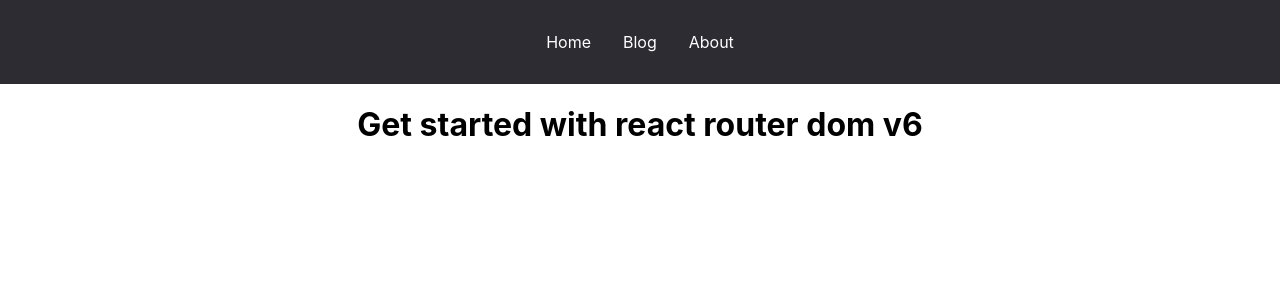
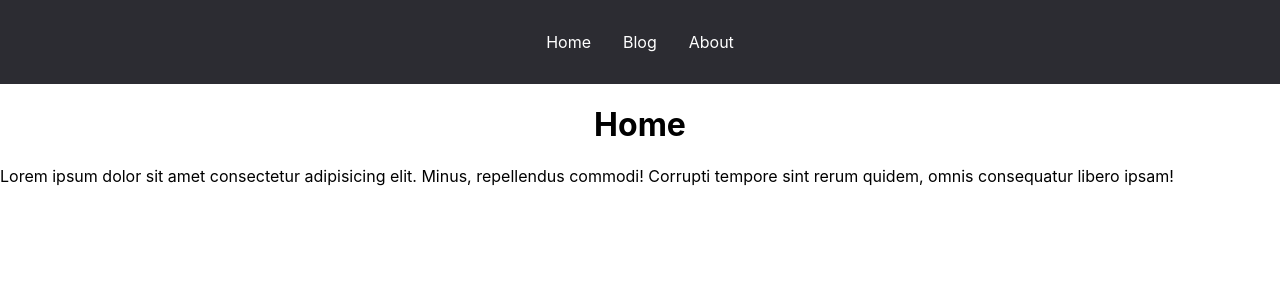
Before and after one commit to ValeraKaktotak/react-router-dom-v6, a React (Create React App) app: page / in a window 1280 px wide. Shown: the top 300 px of the page. Built offline with nearby package versions, Linux system fonts and the light colour scheme.

Commit message:
added base routing Routes/Route/Link

```diff
--- a/src/App.js
+++ b/src/App.js
@@ -1,18 +1,24 @@
+import { Routes, Route, Link } from "react-router-dom";
+import { About } from "./pages/Aboutpage";
+import { Blog } from "./pages/Blogpage";
+import { Home } from "./pages/Homepage";
+import { Notfound } from "./pages/Notfoundpage";
 import "./App.css";
 
 function App() {
   return (
     <>
       <header>
-        <a href="/">Home</a>
-        <a href="/posts">Blog</a>
-        <a href="/about">About</a>
+        <Link to="/">Home</Link>
+        <Link to="/posts">Blog</Link>
+        <Link to="/about">About</Link>
       </header>
-      <div>
-        <h1>
-          Get started with react router dom v6
-        </h1>
-      </div>
+      <Routes>
+        <Route path="/" element={<Home />} />
+        <Route path="/posts" element={<Blog />} />
+        <Route path="/about" element={<About />} />
+        <Route path="*" element={<Notfound />} />
+      </Routes>
     </>
   );
 }
--- a/src/pages/Notfoundpage.jsx
+++ b/src/pages/Notfoundpage.jsx
@@ -1,10 +1,12 @@
+import{ Link } from 'react-router-dom'
+
 export const Notfound = () => {
   return (
     <div>
       <h1>Notfound</h1>
       <p>
         Lorem ipsum, dolor sit amet consectetur adipisicing elit. Suscipit a
-        dignissimos id at nisi provident! <a href="/">home</a>
+        dignissimos id at nisi provident! <Link to="/">home</Link>
       </p>
     </div>
   );
```
Also changed, not shown: jsconfig.json (added, +27 -0 lines).
